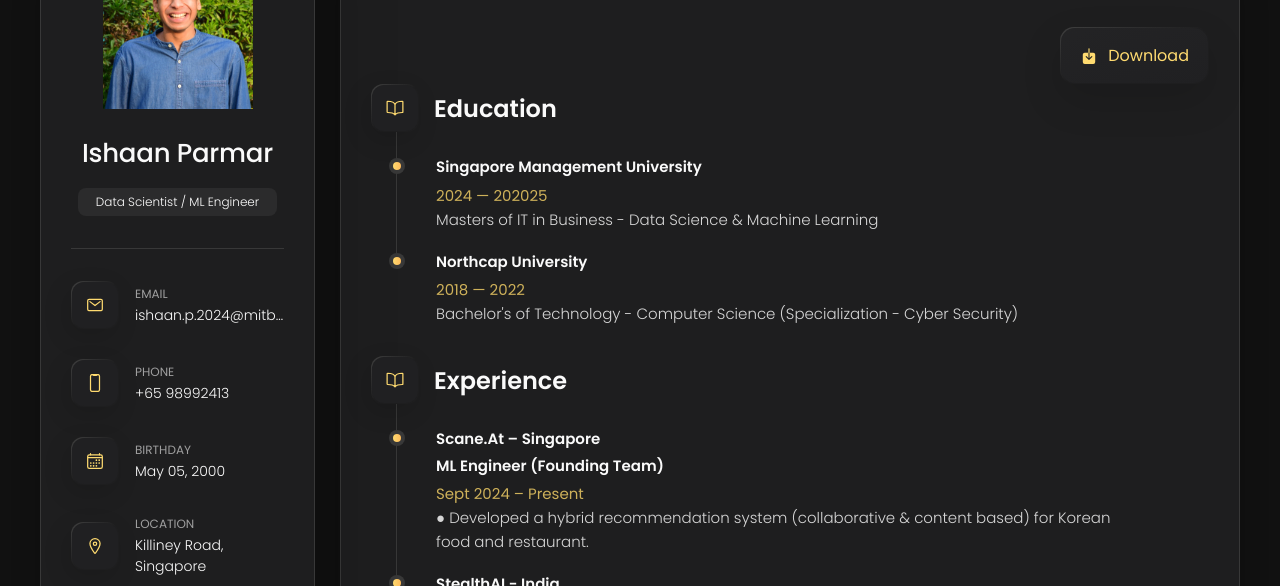
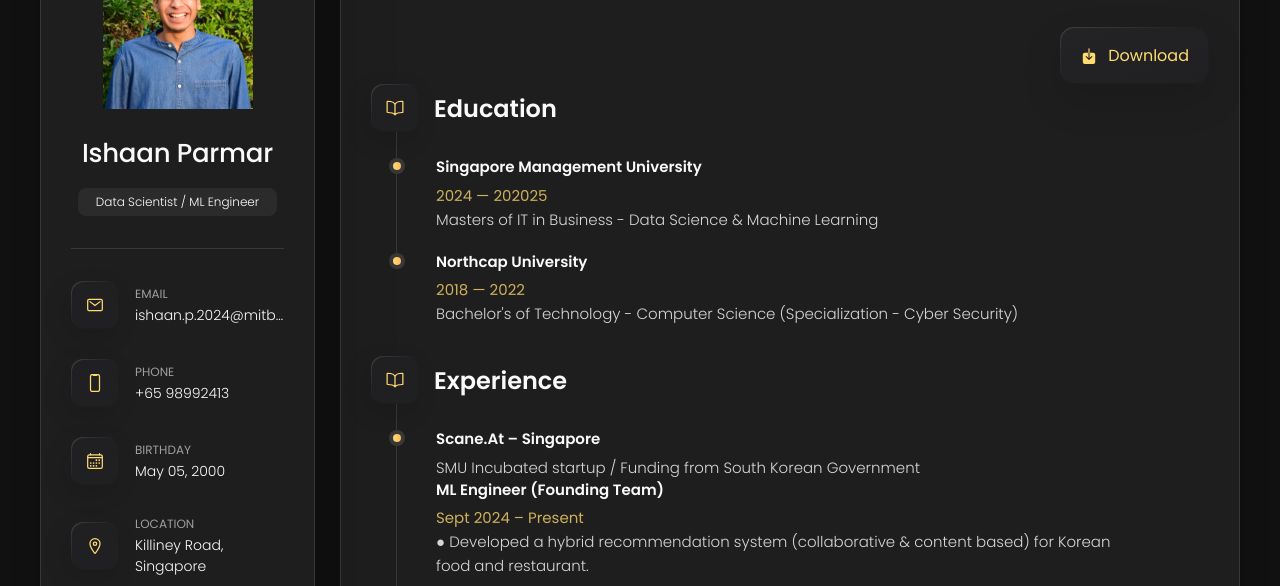
Before and after one commit to ishu0505/ishaanparmar.online, a plain HTML site: page index.html in a window 1280 px wide. Both pictures are taken after a click on the button "Resume". Shown: the part 162-748 px from the top of the page. Drawn offline with nearby package versions, Linux system fonts and the light colour scheme.

Commit message:
changes to workex scane.at

```diff
--- a/index.html
+++ b/index.html
@@ -572,6 +572,7 @@
 
             <li class="timeline-item">
               <h2 class="h4 timeline-item-title">Scane.at – Singapore</h2>
+              <p class="timeline-text">SMU Incubated startup / Funding from South Korean Government</p>
 
 
               <h4 class="h4 timeline-item-title">ML Engineer (Founding Team)</h4>
```
